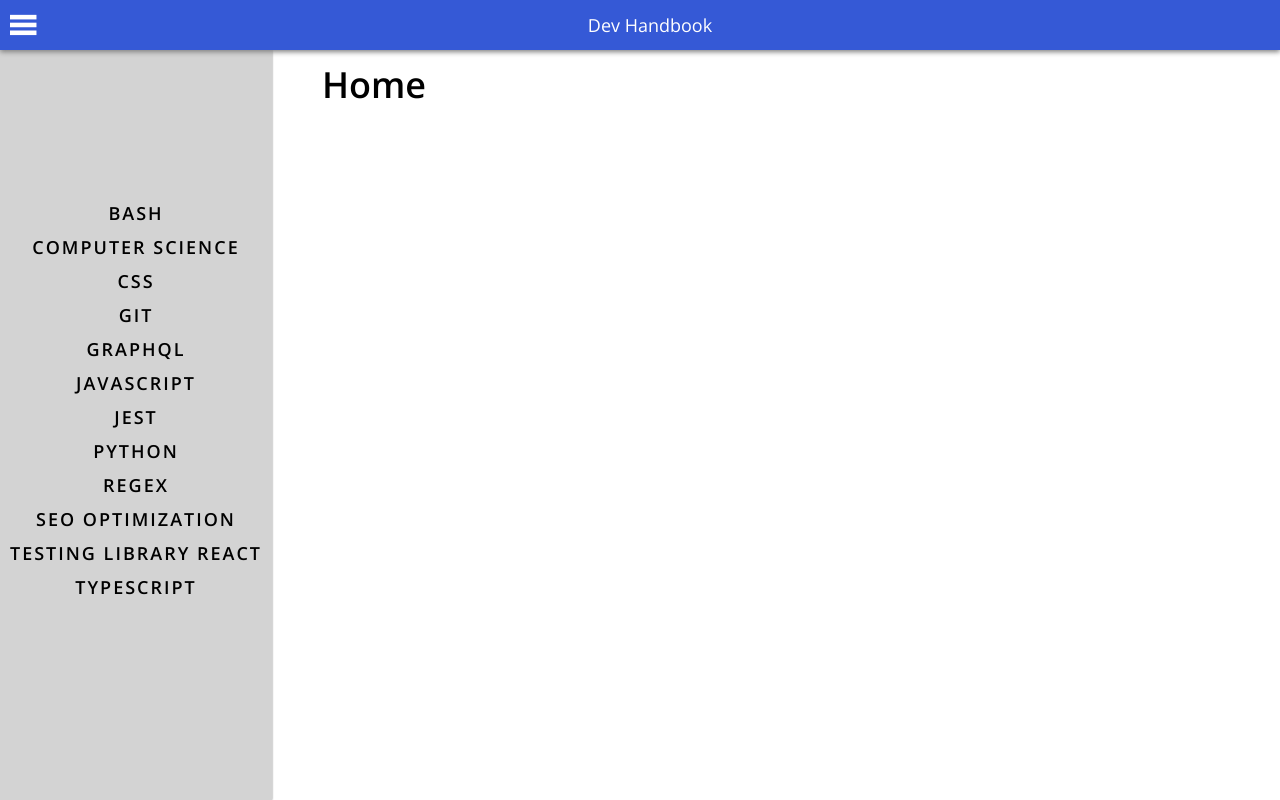
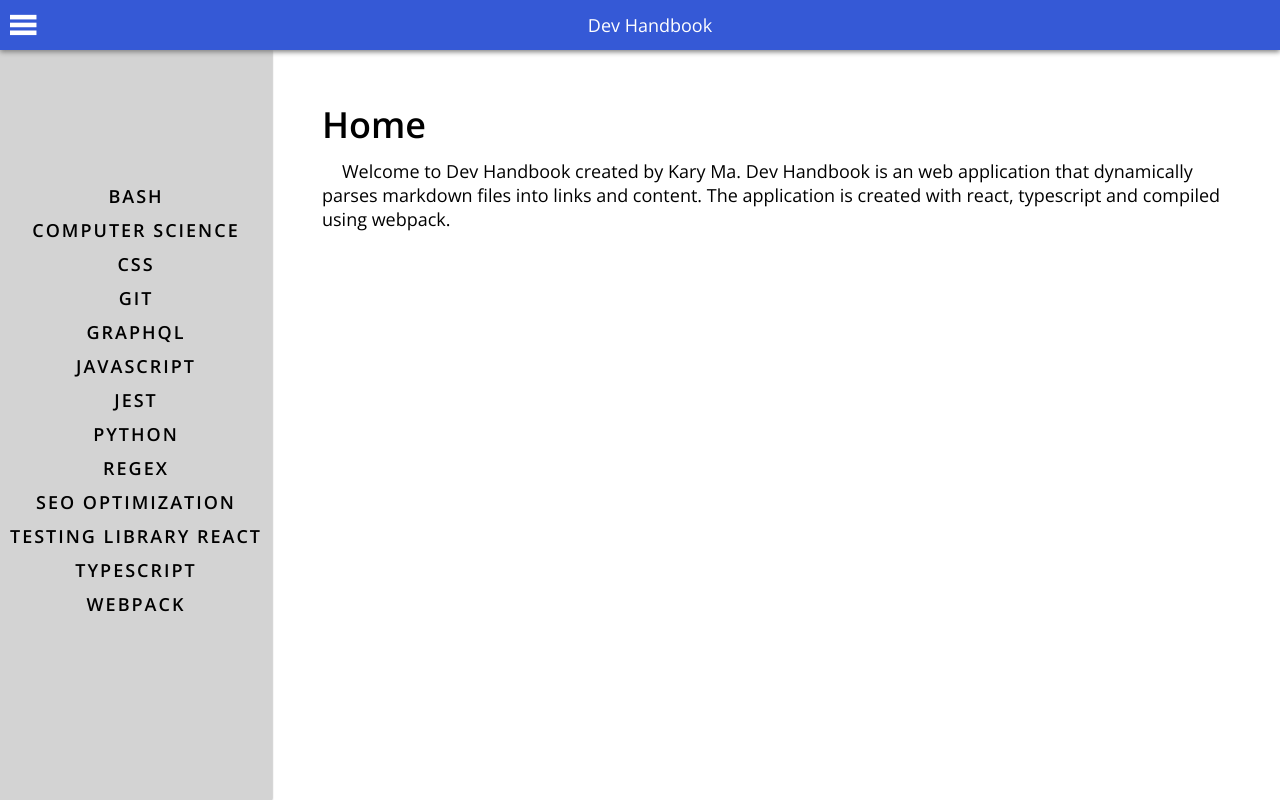
Before and after one commit to karyma101/dynamic-md-parser, a React app: page / in a window 1280 px wide. Built offline with nearby package versions, Linux system fonts and the light colour scheme.

Commit message:
added some simple documentations

```diff
--- /dev/null
+++ b/src/components/Home/Home.css
@@ -0,0 +1,7 @@
+.body {
+    margin-top: 50px;
+}
+
+.paragraph {
+    text-indent: 20px;
+}
--- a/src/components/Home/index.tsx
+++ b/src/components/Home/index.tsx
@@ -1,7 +1,17 @@
 import React from 'react'
+import style from './Home.css'
 
 const Home: React.FC = () => {
-    return <h1>Home</h1>
+    return (
+        <div className={style.body}>
+            <h1>Home</h1>
+            <p className={style.paragraph}>
+                Welcome to Dev Handbook created by Kary Ma. Dev Handbook is an web application that dynamically parses
+                markdown files into links and content. The application is created with react, typescript and compiled
+                using webpack.
+            </p>
+        </div>
+    )
 }
 
 export default Home
--- a/src/content/index.ts
+++ b/src/content/index.ts
@@ -10,6 +10,7 @@ import regex from './regex.md'
 import seo_optimization from './seo_optimization.md'
 import testing_library_react from './testing_library_react.md'
 import typescript from './typescript.md'
+import webpack from './webpack.md'
 
 const content: { [index: string]: string } = {
     bash,
@@ -24,6 +25,7 @@ const content: { [index: string]: string } = {
     seo_optimization,
     testing_library_react,
     typescript,
+    webpack,
 }
 
 export default content
--- /dev/null
+++ b/src/content/webpack.md
@@ -0,0 +1 @@
+# Webpack
```
Also changed, not shown: 2 other files (tests, documents, lock files or other folders).
